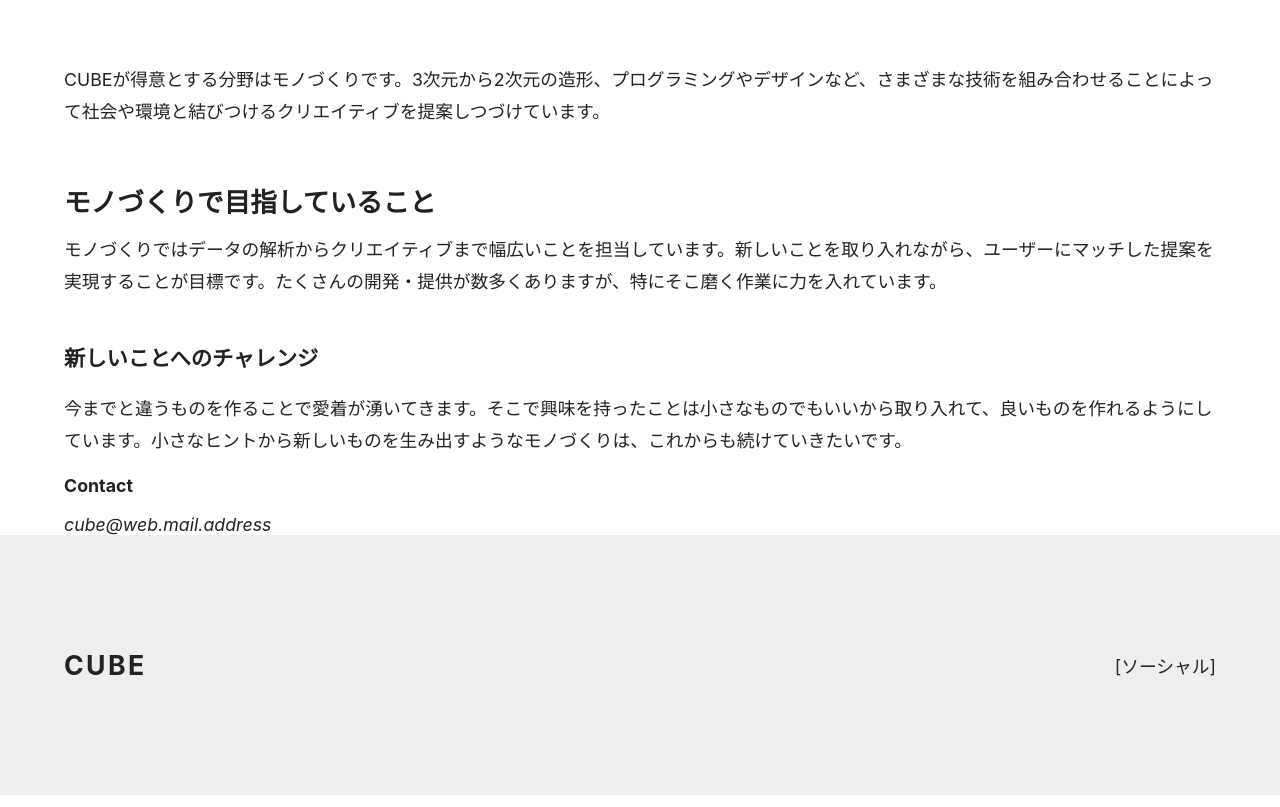
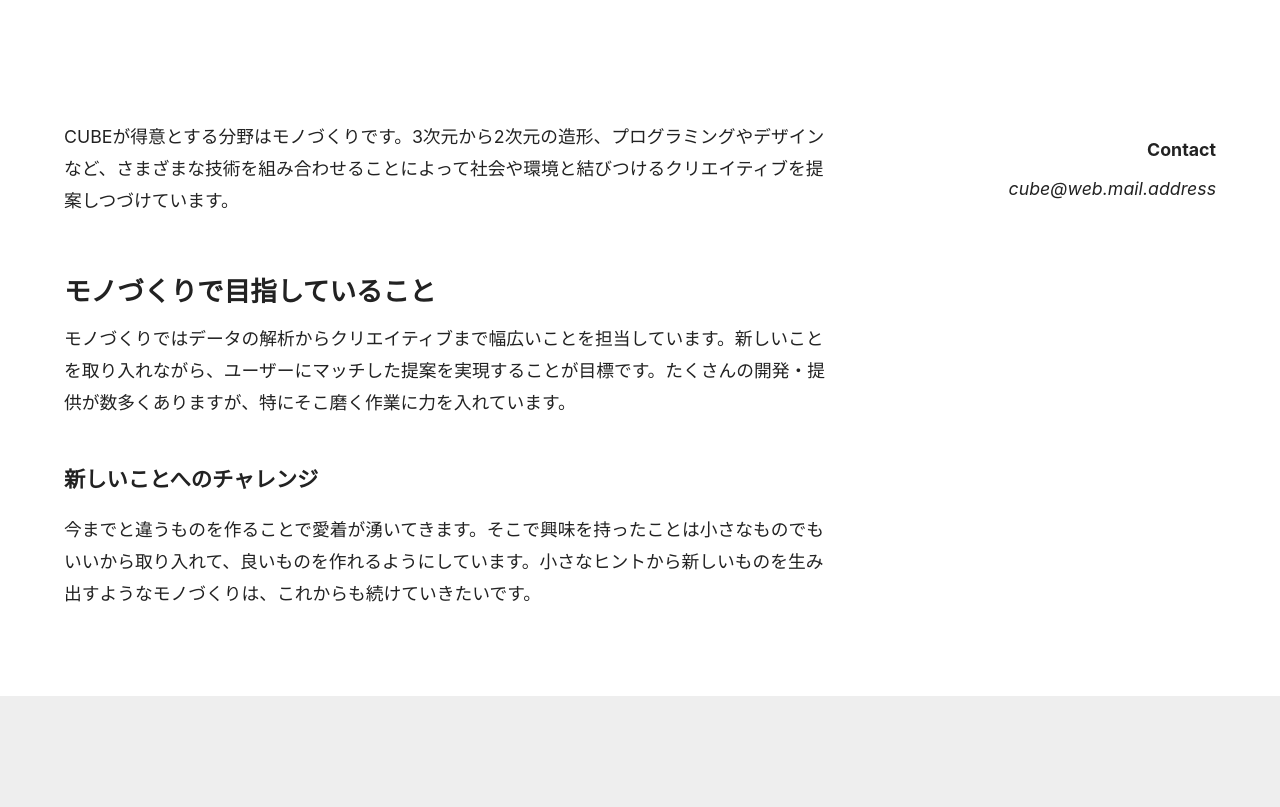
Before and after one commit to makoto-ogata/my-next-blog, a Next.js app: page /about in a window 1280 px wide. Shown: the part 420-1227 px from the top of the page. Built offline with nearby package versions, Linux system fonts and the light colour scheme.

Commit message:
create two-column

```diff
--- /dev/null
+++ b/components/two-column.js
@@ -0,0 +1,25 @@
+import styles from 'styles/two-column.module.css'
+
+export function TwoColumn({children}){
+    return (
+        <div className={styles.flexContainer}>
+            {children}
+        </div>
+    )
+}
+
+export function TwoColumnMain({children}){
+    return(
+        <div className={styles.main}>
+            {children}
+        </div>
+    )
+}
+
+export function TwoColumnSidebar({children}){
+    return(
+        <div className={styles.sidebar}>
+            {children}
+        </div>
+    )
+}
--- a/pages/about.js
+++ b/pages/about.js
@@ -2,11 +2,14 @@
 import Container from 'components/container'
 import PostBody from 'components/post-body'
 import Contact from 'components/contact'
+import {TwoColumn, TwoColumnMain, TwoColumnSidebar} from 'components/two-column'
 
 export default function About(){
     return (
         <Container>
             <Hero title="About" subtitle="About development activities" />
+            <TwoColumn>
+                <TwoColumnMain>
                     <PostBody>
                         <p>
                             CUBEが得意とする分野はモノづくりです。3次元から2次元の造形、プログラミングやデザインなど、さまざまな技術を組み合わせることによって社会や環境と結びつけるクリエイティブを提案しつづけています。
@@ -20,7 +23,11 @@
                             今までと違うものを作ることで愛着が湧いてきます。そこで興味を持ったことは小さなものでもいいから取り入れて、良いものを作れるようにしています。小さなヒントから新しいものを生み出すようなモノづくりは、これからも続けていきたいです。
                         </p>
                     </PostBody>
+                </TwoColumnMain>
+                <TwoColumnSidebar>
                     <Contact />
+                </TwoColumnSidebar>
+            </TwoColumn>
         </Container>
     )
 }
--- /dev/null
+++ b/styles/two-column.module.css
@@ -0,0 +1,29 @@
+.flexContainer {
+    composes: sideBySide from './utils.module.css';
+    gap: var(--space-md);
+    margin: var(--space-md) 0 var(--space-lg);
+}
+
+@media (min-width: 768px) {
+    .main {
+        width: 768px;
+    }
+
+    .sidebar {
+        width: 240px;
+        position: sticky;
+        top: 40px;
+        align-self: flex-start;
+    }
+
+    .sidebar * {
+        text-align: right;
+    }
+
+    .sidebar :is(div, ul) {
+        width: fit-content;
+        margin-left: auto;
+        place-items: flex-end;
+        place-content: flex-end;
+    }
+}
```
Lines whose indentation alone changed are shown as unchanged.
